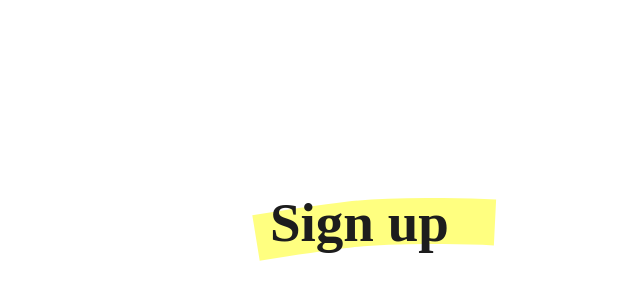
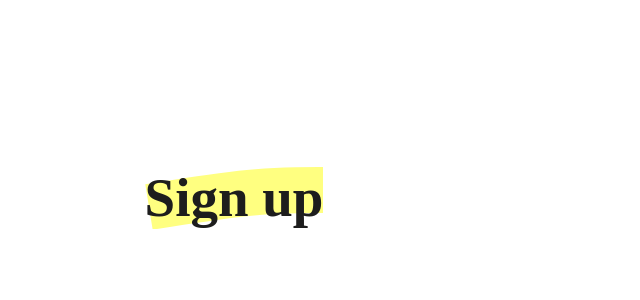
Before and after one commit to LeontevV/inv-test, a React (Vite) app: page / in a window 1280 px wide. Shown: the part 202-502 px from the top of the page, without its empty margins (406-1046 px from the left). Built offline with nearby package versions, Linux system fonts and the light colour scheme.

Commit message:
label background

```diff
--- a/package.json
+++ b/package.json
@@ -32,6 +32,7 @@
     "eslint-plugin-react": "^7.32.2",
     "eslint-plugin-react-hooks": "^4.6.0",
     "prettier": "^2.8.3",
+    "sass": "^1.58.0",
     "typescript": "^4.9.3",
     "typescript-plugin-css-modules": "^4.1.1",
     "vite": "^4.0.0"
--- a/src/assets/svg/LoginBackGround.tsx
+++ /dev/null
@@ -1,21 +0,0 @@
-import React from 'react';
-
-function LoginBackGround() {
-  return (
-    <svg
-      width='245'
-      height='63'
-      viewBox='0 0 245 63'
-      fill='none'
-      xmlns='http://www.w3.org/2000/svg'
-    >
-      <path
-        d='M4 40C4 40 60.5103 30.7919 96.7155 26.5954C153.252 20.0422 243 24.4506 243 24.4506'
-        stroke='#FFFF80'
-        strokeWidth='46'
-      />
-    </svg>
-  );
-}
-
-export default LoginBackGround;
--- a/src/components/Label/Label.module.css
+++ b/src/components/Label/Label.module.scss
@@ -1,5 +1,4 @@
 .labelText {
-  position: absolute;
   display: flex;
   align-items: center;
   text-align: center;
@@ -9,8 +8,6 @@
   font-size: 55px;
   line-height: 62px;
   color: #1d1d1d;
-  padding-left: 18px;
-  padding-bottom: 14px;
 }
 .container {
   position: relative;
--- a/src/components/Label/Label.tsx
+++ b/src/components/Label/Label.tsx
@@ -1,15 +1,14 @@
 import React from 'react';
-import LoginBackGround from '../../assets/svg/LoginBackGround';
+import loginBackGround from '../../assets/svg/loginBackGround.svg';
 
-import style from './Label.module.css';
+import style from './Label.module.scss';
 
 function Label() {
   console.log(style);
 
   return (
     <div className={style.labelText}>
-      <LoginBackGround />
-      <div className={style.labelText} style={{ backgroundImage: { LoginBackGround } }}>
+      <div className={style.labelText} style={{ backgroundImage: `url(${loginBackGround})` }}>
         Sign up
       </div>
     </div>
--- a/src/global/index.d.ts
+++ b/src/global/index.d.ts
@@ -1,2 +1,3 @@
 declare module '*.module.css';
 declare module '*.module.scss';
+declare module '*.svg';
--- a/src/pages/SignUpPage/SignUpPage.tsx
+++ b/src/pages/SignUpPage/SignUpPage.tsx
@@ -1,7 +1,7 @@
 import React, { memo } from 'react';
 import Label from '../../components/Label/Label';
 
-import './SignUpPage.module.css';
+import './SignUpPage.module.scss';
 
 function SignUpPage() {
   return (
--- a/tsconfig.json
+++ b/tsconfig.json
@@ -1,6 +1,5 @@
 {
   "compilerOptions": {
-    "plugins": [{ "name": "typescript-plugin-css-modules" }],
     "typeRoots": ["node_modules/@types", "src/global/"],
 
     "target": "ESNext",
```
Also changed, not shown: src/assets/svg/loginBackGround.svg (added), src/pages/SignUpPage/SignUpPage.module.css (deleted), src/pages/SignUpPage/SignUpPage.module.scss (added), 1 other file (tests, documents, lock files or other folders).
